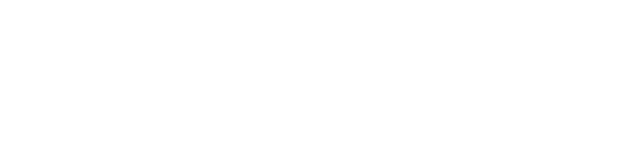
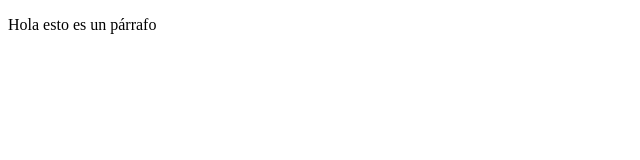
Before and after one commit to maperezr14/test-git, a plain HTML site: page index.html in a window 1280 px wide. Shown: the whole page, without its empty margins (0-640 px from the left). Drawn offline with Linux system fonts and the light colour scheme.

Commit message:
Update index

```diff
--- a/index.html
+++ b/index.html
@@ -10,7 +10,13 @@
     <header>
         <nav></nav>
     </header>
-    <main></main>
+    <main>
+        <section>
+            <div>
+                <p>Hola esto es un párrafo</p>
+            </div>
+        </section>
+    </main>
     <footer>
 
     </footer>
```
